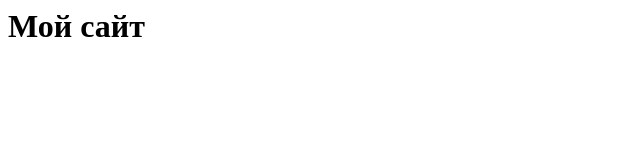
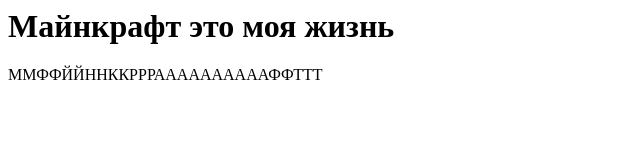
Before and after one commit to SkyFrogLivin/style11111, a plain HTML site: page index.html in a window 1280 px wide. Shown: the whole page, without its empty margins (0-640 px from the left). Drawn offline with Linux system fonts and the light colour scheme.

Commit message:
Update index.html

```diff
--- a/index.html
+++ b/index.html
@@ -1,3 +1,4 @@
 <html>
-  <h1>Мой сайт</h1>
+  <h1>Майнкрафт это моя жизнь</h1>
+  <p>ММФФЙЙННККРРРААААААААААФФТТТ</p>
 </html>
```
